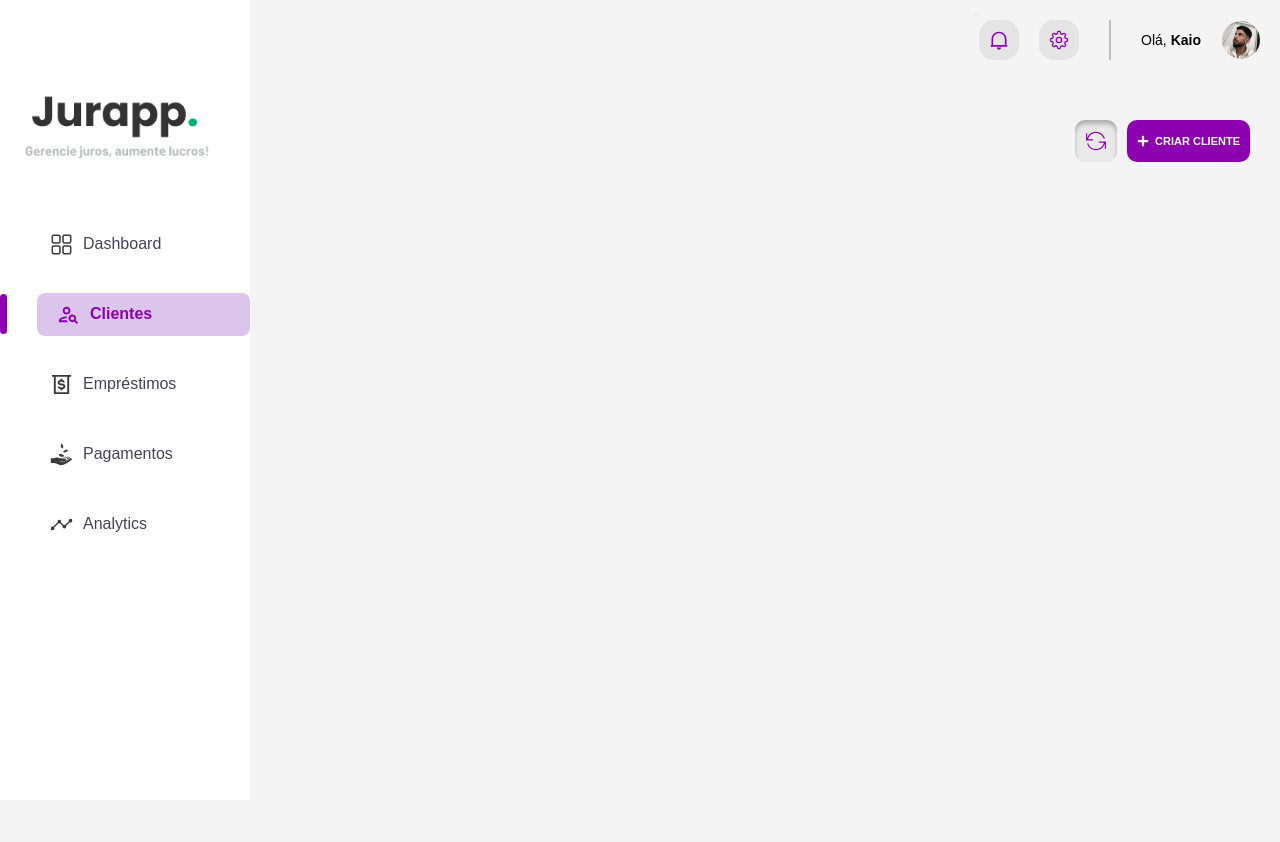
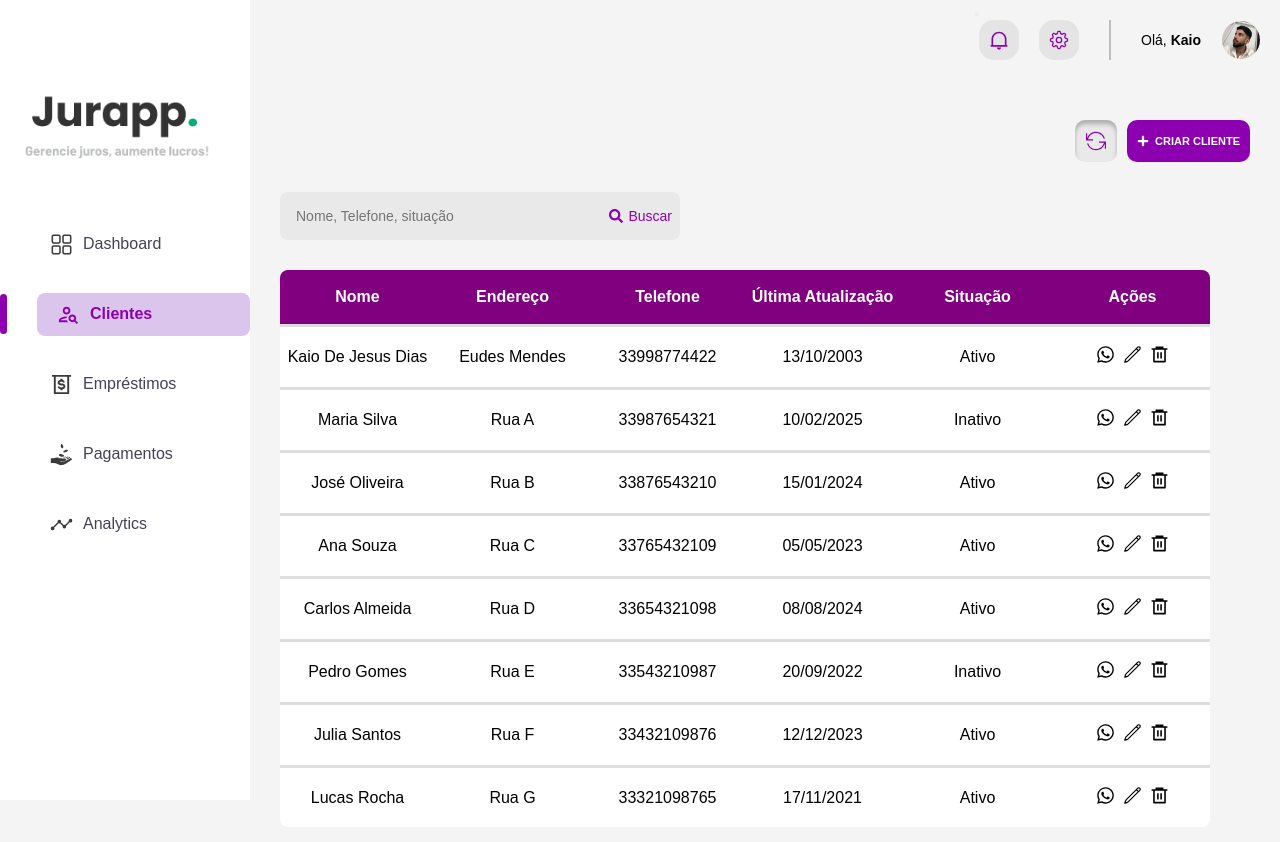
Before and after one commit to kaiudiass/jurappp, a React (Vite) app: page /clientes in a window 1280 px wide. Shown: the top 842 px of the page. Before the commit the page ends 800 px from the top, so only its background shows below. Built offline with nearby package versions, Linux system fonts and the light colour scheme.

Commit message:
feat: add components SearchContainer e ContainerClientList in Clientes

```diff
--- /dev/null
+++ b/src/pages/Clientes/ContainerClientList/ContainerClientList.module.css
@@ -0,0 +1,199 @@
+/* .ContainerClientList{
+    background-color: rgb(0, 255, 255);
+    width: 100%;
+    display: flex;
+    align-items: center;
+   padding: 0px 70px;
+    margin-top: 30px;
+}
+
+.ClientList{
+    width: 100%;
+    background-color:#D9D9D9 ;
+}
+
+.HeaderList{
+    background-color: #8D00B0 ;
+    display: flex;
+    justify-content: space-between;
+    padding: 20px 90px;
+    font-family: Arial, Helvetica, sans-serif;
+   color: #fff;
+   font-weight: bold;
+   border-radius: 10px;
+
+}
+
+.HeaderListCard{
+    background-color: #ffffff ;
+    display: flex;
+    justify-content: space-between;
+    padding: 20px 90px;
+    font-family: Arial, Helvetica, sans-serif;
+   color: #000000;
+   font-weight: bold;
+   border-radius: 10px;
+
+}
+ */
+/* Container principal */
+
+/* Container principal */
+
+.ContainerClientList {
+    width: 100%;
+    display: flex;
+    padding: 0px 70px;
+    font-family: Arial, Helvetica, sans-serif;
+
+    margin-top: 30px;
+    padding-bottom: 20px;
+}
+
+.ContainerTable{
+
+
+}
+
+.ClientTable {
+    width: 100%;
+    border-collapse: collapse;
+    text-align: center;
+    background-color: #fff;
+
+    border-radius: 8px;
+    overflow: hidden;
+
+}
+
+th, td {
+    border-bottom: 3px solid #ddd;
+    padding: 18px 0px;
+}
+
+th {
+    background-color: purple;
+    color: white;
+    font-weight: bold;
+}
+
+tr:hover {
+    background-color: #f5f5f5;
+}
+
+/* Ajustes para permitir rolagem sem afetar as colunas */
+.ClientTable tbody {
+    display: block;
+    max-height: 550px; /* Ajuste a altura conforme necessário */
+    overflow-y: auto;
+}
+
+.ClientTable thead, .ClientTable tbody tr {
+    display: table;
+    width: 100%;
+    table-layout: fixed; /* Força as colunas a se ajustarem à largura */
+}
+
+.ClientTable th, .ClientTable td {
+    width: 100%; /* Ajuste a largura conforme necessário */
+}
+
+
+.Acoes{
+
+ font-size: 19px;
+}
+
+.Acoes span{
+
+    padding: 4px;
+   }
+
+@media (max-width: 1759px) {
+    .ContainerClientList{
+        padding-left: 20px;
+
+    }
+
+    .ClientTable tbody {
+
+        max-height: 400px;
+
+    }
+
+
+ }
+
+
+
+
+ @media (max-width: 1673px) {
+
+    .ContainerClientList{
+
+        padding-left: 30px;
+
+    }
+
+    .ClientTable th, .ClientTable td {
+        width: 80%; /* Ajuste a largura conforme necessário */
+    }
+
+    .ClientTable tbody {
+
+        max-height: 500px;
+
+    }
+
+
+
+  }
+
+  @media (max-width: 1216px) {
+    .ContainerClientList{
+        gap: 10px;
+        padding: 20px;
+        display: flex;
+        align-items: center;
+        justify-content: center;
+        font-size: 12px;
+    }
+
+
+
+   }
+
+@media (max-width: 930px) {
+
+    .ContainerClientList{
+        flex-wrap: wrap;
+        font-size: 10px;
+        padding: 10px;
+    }
+
+
+
+
+
+}
+
+@media (max-width: 600px) {
+
+    .ContainerClientList{
+        flex-wrap: nowrap;
+
+    }
+
+    .ClientTable tbody {
+
+        max-height: 400px;
+
+    }
+
+}
+
+@media (max-width: 556px) {
+    .ContainerClientList{
+        flex-wrap: wrap;
+    }
+ }
--- /dev/null
+++ b/src/pages/Clientes/ContainerClientList/index.jsx
@@ -0,0 +1,78 @@
+import React, { useContext } from 'react';
+import style from './ContainerClientList.module.css';
+import MenuContext from '../../../Context/MenuContext';
+import { FaWhatsapp } from "react-icons/fa";
+import { RiDeleteBin6Line } from "react-icons/ri";
+import { HiOutlinePencil } from "react-icons/hi2";
+const ClientList = () => {
+
+  const { menuAtivo, larguraTela} = useContext(MenuContext);
+
+  const clients = [
+    { nome: 'Kaio De Jesus Dias', endereco: 'Eudes Mendes', telefone: '33998774422', ultimaAtualizacao: '13/10/2003', situacao: 'Ativo' },
+    { nome: 'Maria Silva', endereco: 'Rua A', telefone: '33987654321', ultimaAtualizacao: '10/02/2025', situacao: 'Inativo' },
+    { nome: 'José Oliveira', endereco: 'Rua B', telefone: '33876543210', ultimaAtualizacao: '15/01/2024', situacao: 'Ativo' },
+    { nome: 'Ana Souza', endereco: 'Rua C', telefone: '33765432109', ultimaAtualizacao: '05/05/2023', situacao: 'Ativo' },
+    { nome: 'Carlos Almeida', endereco: 'Rua D', telefone: '33654321098', ultimaAtualizacao: '08/08/2024', situacao: 'Ativo' },
+    { nome: 'Pedro Gomes', endereco: 'Rua E', telefone: '33543210987', ultimaAtualizacao: '20/09/2022', situacao: 'Inativo' },
+    { nome: 'Julia Santos', endereco: 'Rua F', telefone: '33432109876', ultimaAtualizacao: '12/12/2023', situacao: 'Ativo' },
+    { nome: 'Lucas Rocha', endereco: 'Rua G', telefone: '33321098765', ultimaAtualizacao: '17/11/2021', situacao: 'Ativo' },
+    { nome: 'Fernanda Costa', endereco: 'Rua H', telefone: '33210987654', ultimaAtualizacao: '25/10/2020', situacao: 'Inativo' },
+    { nome: 'Rafael Pereira', endereco: 'Rua I', telefone: '33109876543', ultimaAtualizacao: '30/09/2021', situacao: 'Ativo' },
+    { nome: 'Mariana Martins', endereco: 'Rua J', telefone: '33098765432', ultimaAtualizacao: '22/08/2022', situacao: 'Inativo' },
+    { nome: 'Tiago Costa', endereco: 'Rua K', telefone: '32987654321', ultimaAtualizacao: '14/07/2023', situacao: 'Ativo' },
+    { nome: 'Carla Lima', endereco: 'Rua L', telefone: '32876543210', ultimaAtualizacao: '03/06/2024', situacao: 'Ativo' },
+    { nome: 'Paulo Rocha', endereco: 'Rua M', telefone: '32765432109', ultimaAtualizacao: '21/05/2022', situacao: 'Inativo' },
+    { nome: 'Isabela Ferreira', endereco: 'Rua N', telefone: '32654321098', ultimaAtualizacao: '19/04/2021', situacao: 'Ativo' },
+    { nome: 'Gabriel Sousa', endereco: 'Rua O', telefone: '32543210987', ultimaAtualizacao: '07/03/2020', situacao: 'Ativo' },
+    { nome: 'Daniela Almeida', endereco: 'Rua P', telefone: '32432109876', ultimaAtualizacao: '10/02/2024', situacao: 'Ativo' },
+    { nome: 'Vitor Oliveira', endereco: 'Rua Q', telefone: '32321098765', ultimaAtualizacao: '06/01/2023', situacao: 'Inativo' },
+    { nome: 'Letícia Ribeiro', endereco: 'Rua R', telefone: '32210987654', ultimaAtualizacao: '28/12/2022', situacao: 'Ativo' },
+    { nome: 'Renato Santos', endereco: 'Rua S', telefone: '32109876543', ultimaAtualizacao: '16/11/2024', situacao: 'Ativo' },
+    { nome: 'Camila Martins', endereco: 'Rua T', telefone: '32098765432', ultimaAtualizacao: '09/10/2021', situacao: 'Inativo' }
+  ];
+
+
+
+  return (
+    <div className={style.ContainerClientList}>
+      <div className={style.ContainerTable}>
+
+
+      <table className={style.ClientTable}>
+        <thead>
+          <tr>
+            <th>Nome</th>
+            <th style={{ display: larguraTela <= 835 ? 'none' : ' ' }} >Endereço</th>
+            <th style={{ display: larguraTela <= 685 ? 'none' : ' ' }} >Telefone</th>
+            <th>Última Atualização</th>
+            <th>Situação</th>
+            <th>Ações</th>
+          </tr>
+        </thead>
+        <tbody>
+
+        {clients.map((client, index) => (
+            <tr key={index}>
+              <td>{client.nome}</td>
+              <td style={{ display: larguraTela <= 835 ? 'none' : '' }}>{client.endereco}</td>
+              <td style={{ display: larguraTela <= 685 ? 'none' : ' ' }} >{client.telefone}</td>
+              <td>{client.ultimaAtualizacao}</td>
+              <td>{client.situacao}</td>
+              <td className={style.Acoes}>
+                <span><FaWhatsapp /></span>
+                <span><HiOutlinePencil /></span>
+                <span><RiDeleteBin6Line /></span>
+              </td>
+            </tr>
+          ))}
+
+
+        </tbody>
+      </table>
+      </div>
+    </div>
+  );
+};
+
+export default ClientList;
--- /dev/null
+++ b/src/pages/Clientes/SeachContainer/SeachContainer.module.css
@@ -0,0 +1,114 @@
+.searchContainer{
+
+    display: flex;
+    width: 100%;
+    display: flex;
+    padding-left: 70px;
+    margin-top: 30px;
+}
+
+/* input */
+.InputSeach {
+    display: flex;
+    align-items: center;
+    width: 100%;
+    max-width: 600px;
+    background: #aaaaaa28;
+    border-radius: 8px;
+    padding: 8px;
+  }
+
+  input {
+    flex: 1;
+    border: none;
+    background: transparent;
+    padding: 8px;
+    font-size: 14px;
+    outline: none;
+  }
+
+  .searchButton {
+    display: flex;
+    align-items: center;
+    gap: 5px;
+    background: transparent;
+    border: none;
+    color: #8D00B0;
+    cursor: pointer;
+    font-size: 14px;
+  }
+
+
+@media (max-width: 1759px) {
+    .searchContainer{
+        padding-left: 20px;
+
+    }
+ }
+
+
+
+
+ @media (max-width: 1673px) {
+
+    .searchContainer{
+
+        padding-left: 30px;
+
+    }
+
+    .InputSeach {
+
+        max-width: 400px;
+
+      }
+
+
+
+
+
+
+  }
+
+  @media (max-width: 1216px) {
+    .searchContainer{
+        gap: 10px;
+        padding-left: 0px;
+
+        align-items: center;
+        justify-content: center;
+    }
+
+
+
+   }
+
+@media (max-width: 880px) {
+
+    .searchContainer{
+        flex-wrap: wrap;
+    }
+
+    .InputSeach {
+
+        max-width: 300px;
+
+      }
+
+
+}
+
+@media (max-width: 600px) {
+
+    .searchContainer{
+        flex-wrap: nowrap;
+        margin-top: 30px;
+    }
+
+}
+
+@media (max-width: 556px) {
+    .searchContainer{
+        flex-wrap: wrap;
+    }
+ }
--- /dev/null
+++ b/src/pages/Clientes/SeachContainer/index.jsx
@@ -0,0 +1,20 @@
+import React from 'react'
+import style from './SeachContainer.module.css'
+import { FaSearch } from 'react-icons/fa'
+
+const SeachContainer = () => {
+  return (
+    <div className={style.searchContainer}>
+
+    <div className={style.InputSeach}>
+    <input type="text" placeholder="Nome, Telefone, situação" />
+    <button className={style.searchButton}>
+      <FaSearch />
+      Buscar
+    </button>
+    </div>
+  </div>
+  )
+}
+
+export default SeachContainer
--- a/src/pages/Clientes/index.jsx
+++ b/src/pages/Clientes/index.jsx
@@ -3,6 +3,8 @@ import MenuDesktop from '../../components/MenuResize/MenuDesktop'
 import ContainerAdjustment from '../../components/ContainerAdjustment'
 import HeaderDesktop from '../../components/HeaderResize/HeaderDesktop'
 import ButtonContainer from './ButtonContainer'
+import SeachContainer from './SeachContainer'
+import ContainerClientList from './ContainerClientList'
 
 const Clientes = () => {
   return (
@@ -11,6 +13,8 @@ const Clientes = () => {
         <ContainerAdjustment>
         <HeaderDesktop/>
         <ButtonContainer/>
+        <SeachContainer/>
+        <ContainerClientList/>
 
         </ContainerAdjustment>
     </div>
```
